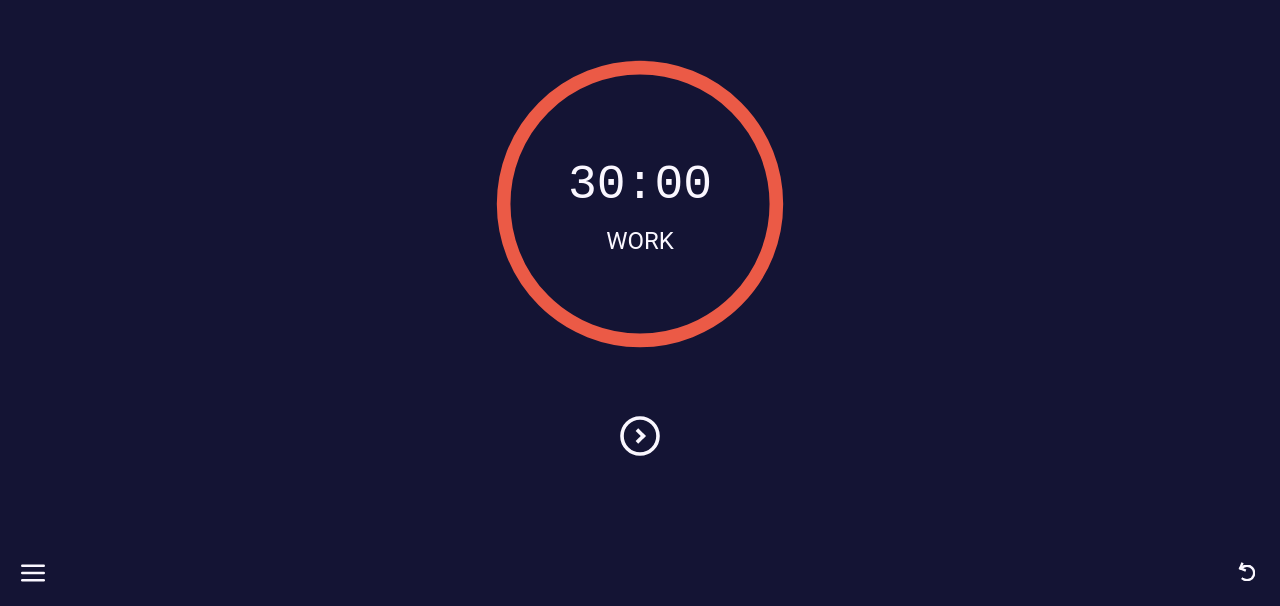
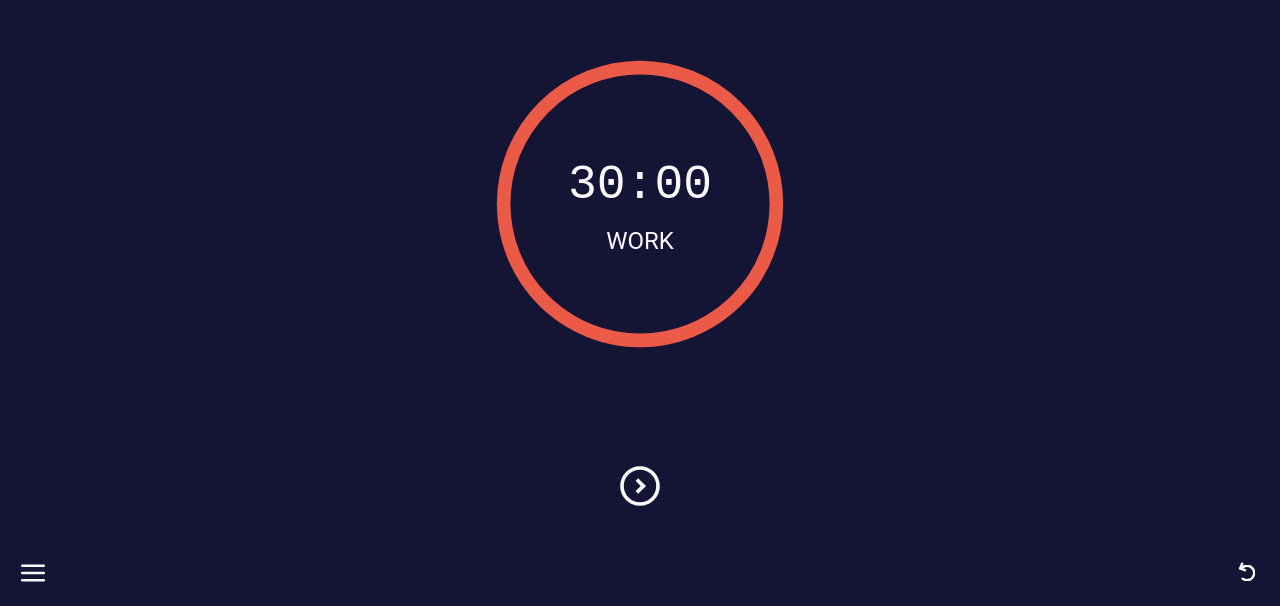
Before and after one commit to start-again/pmdr, a Nuxt app: page / in a window 1280 px wide. Shown: the part 194-800 px from the top of the page. Built offline with nearby package versions, Linux system fonts and the light colour scheme.

Commit message:
Ajust the play/pause button position

```diff
--- a/components/Controllers.vue
+++ b/components/Controllers.vue
@@ -23,7 +23,7 @@ export default {
 .controllers {
   position: absolute;
   left: 0;
-  bottom: 150px;
+  bottom: 100px;
   right: 0;
 
   display: flex;
```
